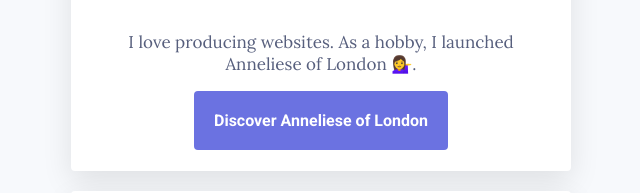
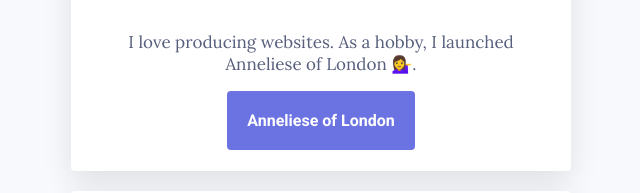
Before and after one commit to AnnelieseGerrard/profile, a plain HTML site: page index.html in a window 1280 px wide. Shown: the part 293-486 px from the top of the page, without its empty margins (319-959 px from the left). Drawn offline with Linux system fonts and the light colour scheme.

Commit message:
updated changes

```diff
--- a/index.html
+++ b/index.html
@@ -15,7 +15,7 @@
     <img src="images/MeLinkedinPic.png" width="100px" alt="Image of me!" class="img-circle">
     <h2>I am a programmer</h2>
     <p> I love producing websites. As a hobby, I launched Anneliese of London 💁‍♀️.</p>
-    <a href="www.annelieseoflondon.com" class="btn-blue">Discover Anneliese of London</a>
+    <a href="www.annelieseoflondon.com" class="btn-blue">Anneliese of London</a>
     </div>
     <div class="card">
     <h2> Follow me on social!</h2>
```
Also changed, not shown: style.css (line endings or trailing spaces).
